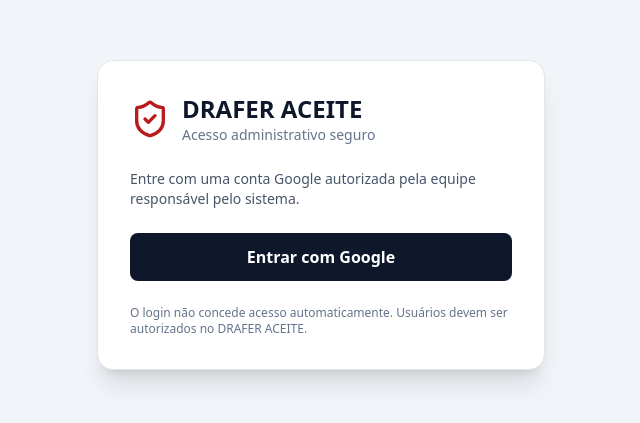
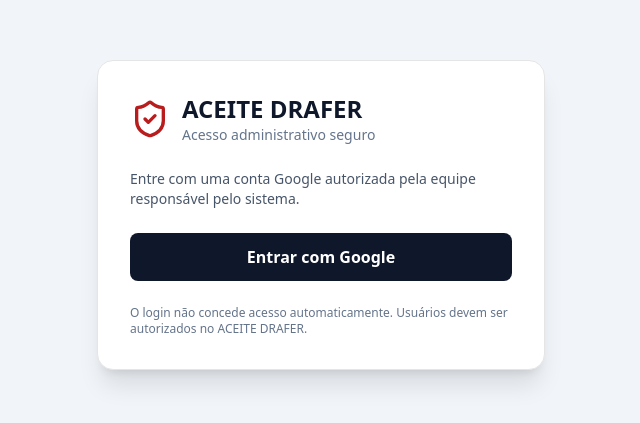
Before and after one commit to tigrupodrafer-app/ACEITE, a React (Vite) app: page /Login in a window 1280 px wide. Shown: the part 185-608 px from the top of the page, without its empty margins (319-959 px from the left). Built offline with nearby package versions, Linux system fonts and the light colour scheme; no server answers.

Commit message:
brand: padronizar identificacao visual ACEITE DRAFER

```diff
--- a/src/pages/Login.jsx
+++ b/src/pages/Login.jsx
@@ -36,7 +36,7 @@ export default function Login() {
         <div className="flex items-center gap-3 mb-6">
           <ShieldCheck className="text-red-700 h-10 w-10" />
           <div>
-            <h1 className="text-2xl font-bold text-slate-900">DRAFER ACEITE</h1>
+            <h1 className="text-2xl font-bold text-slate-900">ACEITE DRAFER</h1>
             <p className="text-sm text-slate-500">Acesso administrativo seguro</p>
           </div>
         </div>
@@ -59,7 +59,7 @@ export default function Login() {
           Entrar com Google
         </button>
         <p className="text-xs text-slate-500 mt-6">
-          O login não concede acesso automaticamente. Usuários devem ser autorizados no DRAFER ACEITE.
+          O login não concede acesso automaticamente. Usuários devem ser autorizados no ACEITE DRAFER.
         </p>
       </section>
     </main>
```
